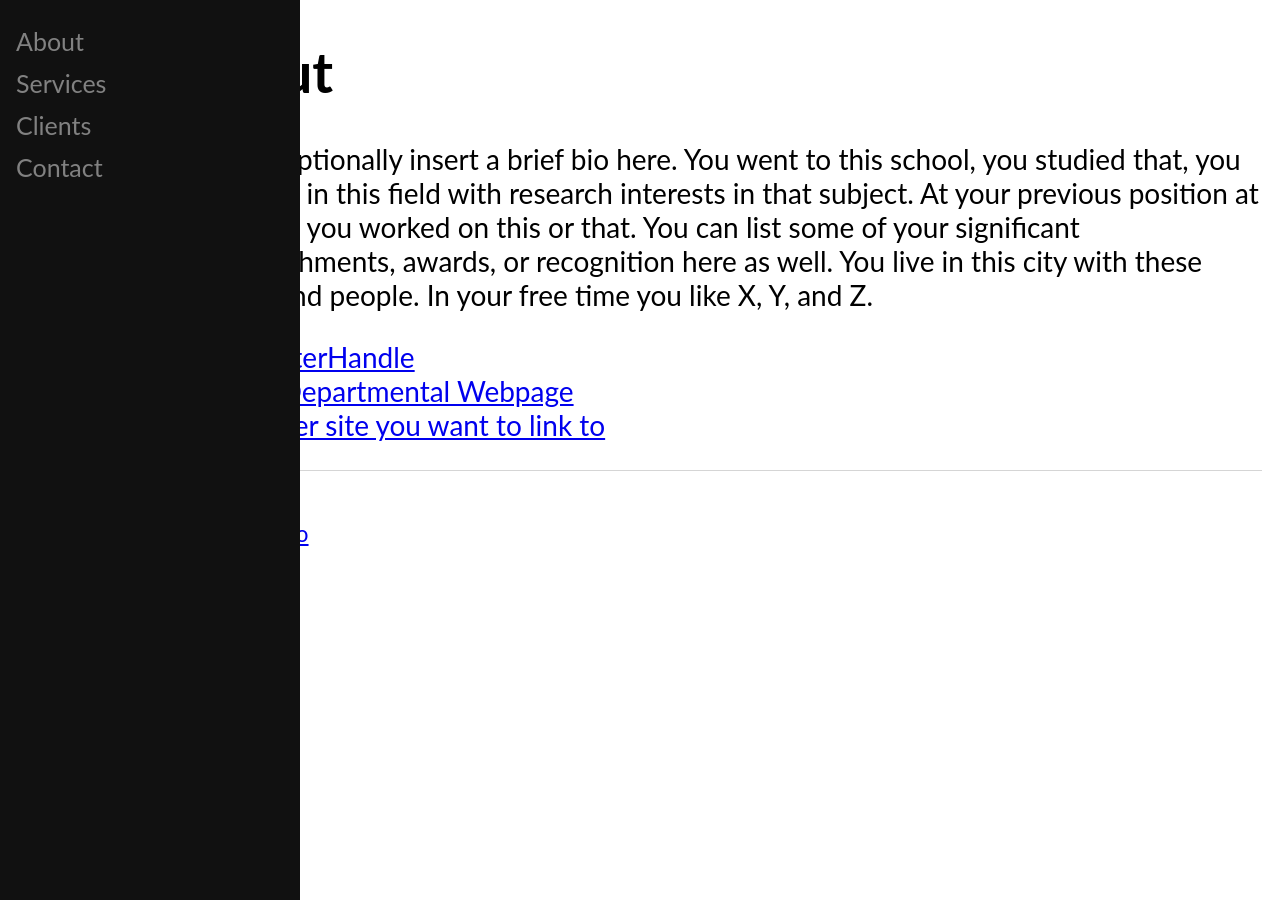
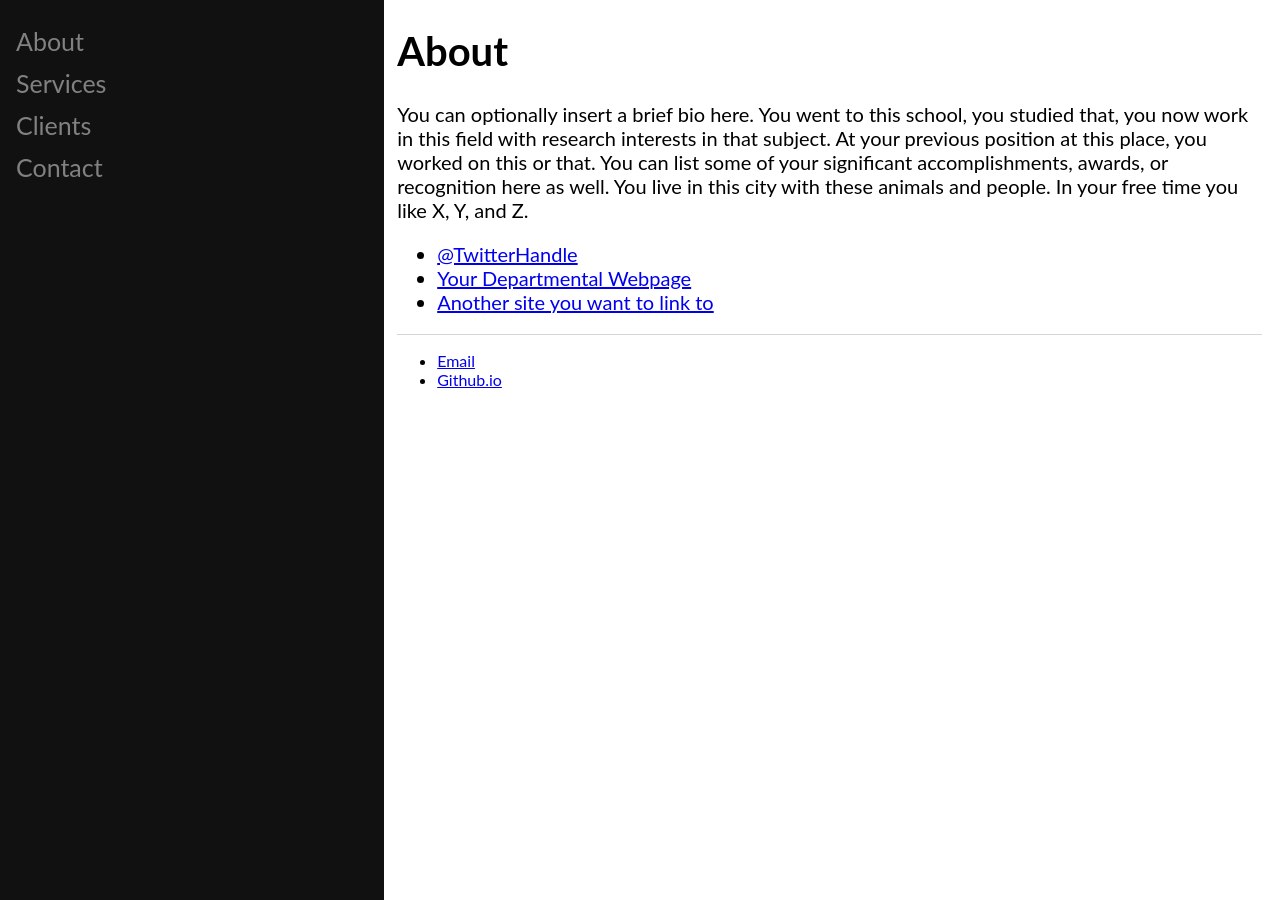
Before and after one commit to hoAngnaMPHan/apmaths.github.io, a Jekyll site: the page built from about/index.html, in a window 1280 px wide. Built offline with Jekyll 4.4.1, drawn with Linux system fonts in a browser that asks for light colours.

Commit message:
Update w3.html

```diff
--- a/_layouts/w3.html
+++ b/_layouts/w3.html
@@ -9,7 +9,7 @@ body {
 
 .sidenav {
   height: 100%;
-  width: 300px;
+  width: 30%;
   position: fixed;
   z-index: 1;
   top: 0;
@@ -32,8 +32,8 @@ body {
 }
 
 .main {
-  margin-left: 160px; /* Same as the width of the sidenav */
-  font-size: 28px; /* Increased text to enable scrolling */
+  margin-left: 30%; /* Same as the width of the sidenav */
+  font-size: 20px; /* Increased text to enable scrolling */
   padding: 0px 10px;
 }
 
```
